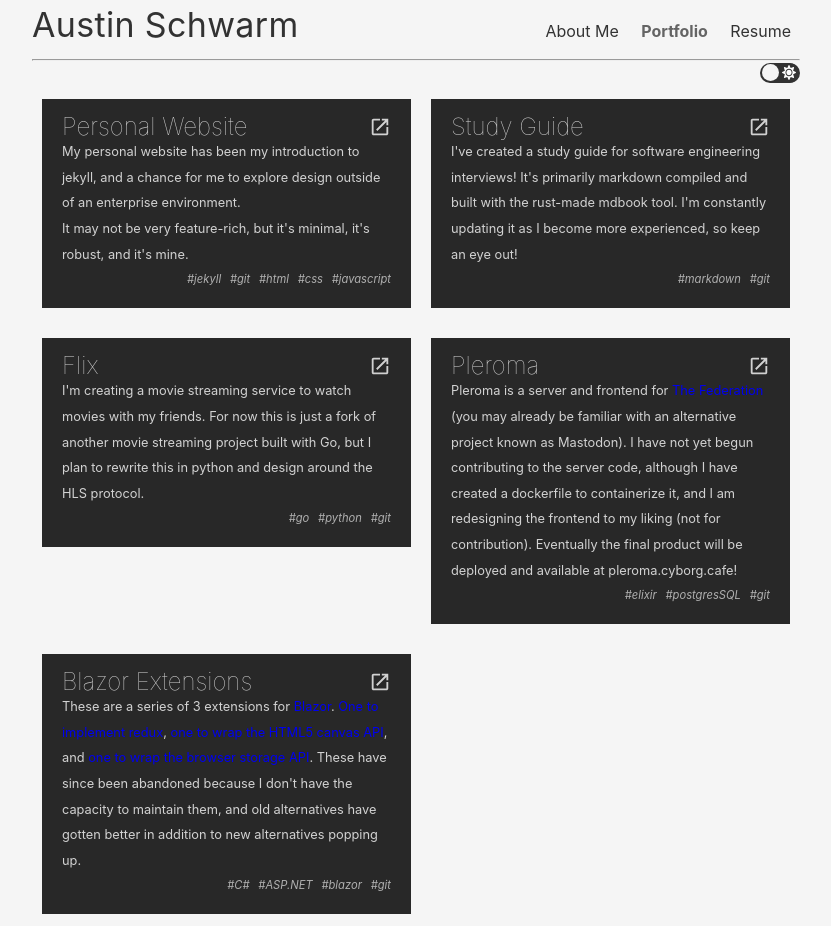
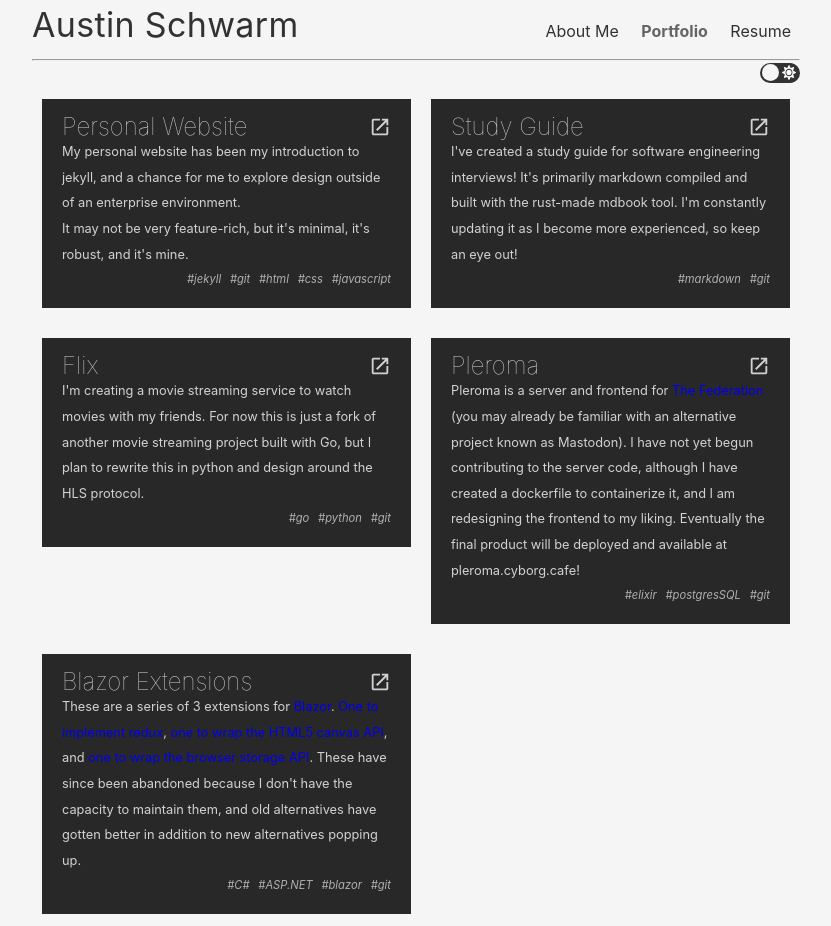
Before and after one commit to schwarmau/schwarmau.github.io, a Jekyll site: the page built from pages/portfolio.html, in a window 1280 px wide. Shown: the whole page, without its empty margins (224-1055 px from the left). Built offline with Jekyll 4.4.1, drawn with Linux system fonts in a browser that asks for light colours.

Commit message:
changes some words and updated hyperlink color

```diff
--- a/_data/portfolio-projects.yml
+++ b/_data/portfolio-projects.yml
@@ -36,7 +36,7 @@
   image_path: /assets/images/pleroma-screenshot.png
   link: https://github.com/schwarmau/pleroma
   description: |-
-    Pleroma is a server and frontend for <a href="https://the-federation.info/">The Federation</a> (you may already be familiar with an alternative project known as Mastodon). I have not yet begun contributing to the server code, although I have created a dockerfile to containerize it, and I am redesigning the frontend to my liking (not for contribution). Eventually the final product will be deployed and available at pleroma.cyborg.cafe!
+    Pleroma is a server and frontend for <a href="https://the-federation.info/">The Federation</a> (you may already be familiar with an alternative project known as Mastodon). I have not yet begun contributing to the server code, although I have created a dockerfile to containerize it, and I am redesigning the frontend to my liking. Eventually the final product will be deployed and available at pleroma.cyborg.cafe!
   tags:
     - elixir
     - postgresSQL
--- a/assets/css/global.css
+++ b/assets/css/global.css
@@ -1,10 +1,11 @@
 :root {
     --primary-background-color: rgb(245,245,245);
     --primary-color: rgb(50,50,50);
-    --selected-menu-items-color: rgb(100,100,100);
     --mobile-menu-color: rgb(250,250,250);
     --mobile-selected-menu-items-color: rgb(150,150,150);
+    --selected-menu-items-color: rgb(100,100,100);
     --shadow-color: rgb(40,40,40);
+    --visited-hyperlinks-color: rgb(160, 0, 235);
     font-size: 18px;
     background-color: var(--primary-background-color);
     color: var(--primary-color);
@@ -12,10 +13,15 @@
     :root[data-ui-theme='dark'] {
         --primary-background-color: rgb(55,55,55);
         --primary-color: rgb(190,190,190);
-        --selected-menu-items-color: rgb(140,140,140);
         --mobile-menu-color: rgb(40,40,40);
         --mobile-selected-menu-items-color: rgb(0,110,150);
+        --selected-menu-items-color: rgb(140,140,140);
+        --visited-hyperlinks-color: rgb(211, 41, 245);
     }
+
+a:visited {
+    color: var(--visited-hyperlinks-color);
+}
 
 body {
     width: 65%;
--- a/pages/portfolio.html
+++ b/pages/portfolio.html
@@ -4,7 +4,7 @@
 title: Austin Schwarm | Portfolio
 ---
 
-<!-- TODO: Once I have more than one project, I may want to make this a grid layout (depending on the screen size). -->
+<!-- TODO: I want to make this a grid layout on small screens. -->
 <div id="portfolio-container">
     {% assign alignment = "right" %}
     {% for item in site.data.portfolio-projects %}
```
